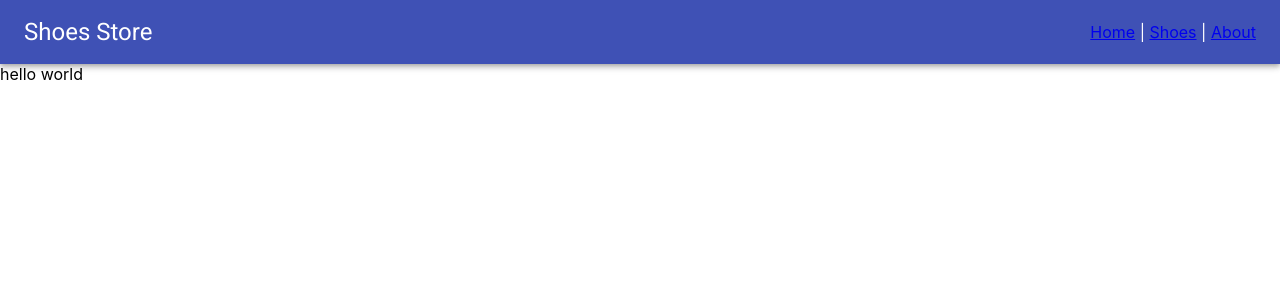
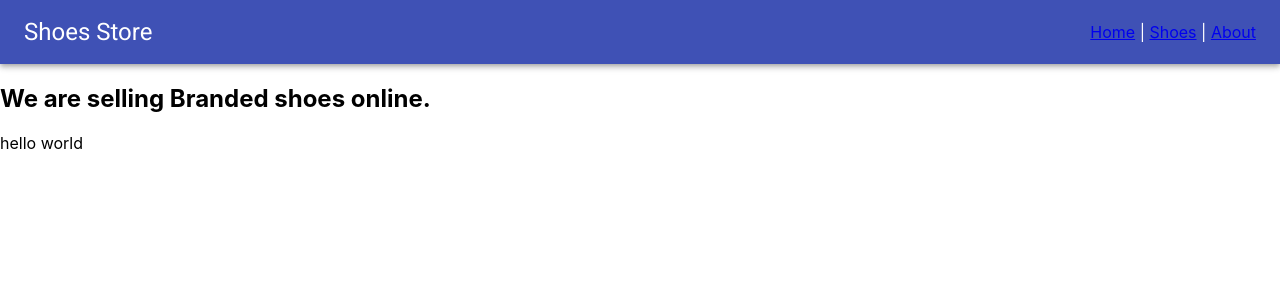
Before and after one commit to AhsanulHaq777/shoe-store, a React (Create React App) app: page /about in a window 1280 px wide. Shown: the top 300 px of the page. Built offline with nearby package versions, Linux system fonts and the light colour scheme.

Commit message:
created About.js and added its Route in MyRout.js

```diff
--- /dev/null
+++ b/src/Components/About.js
@@ -0,0 +1,10 @@
+import React from 'react';
+
+function About() {
+    return(
+        <div>
+            <h2>We are selling Branded shoes online.</h2>
+        </div>
+    );
+}
+export default About;
--- a/src/MyRoutes.js
+++ b/src/MyRoutes.js
@@ -3,6 +3,7 @@ import {Routes, Route} from 'react-router';
 import Home from './Components/Home';
 import NavBar from './Components/Navbar';
 import Shoes from './Components/Shoes';
+import About from './Components/About';
 
 function MyRouteConfig() {
     return(
@@ -11,6 +12,7 @@ function MyRouteConfig() {
             <Routes>
                 <Route path="/" element={<Home />}></Route>
                 <Route path="/shoes" element={<Shoes />}></Route>
+                <Route path="/about" element={<About />}></Route>
             </Routes>
         </div>
     );
```
